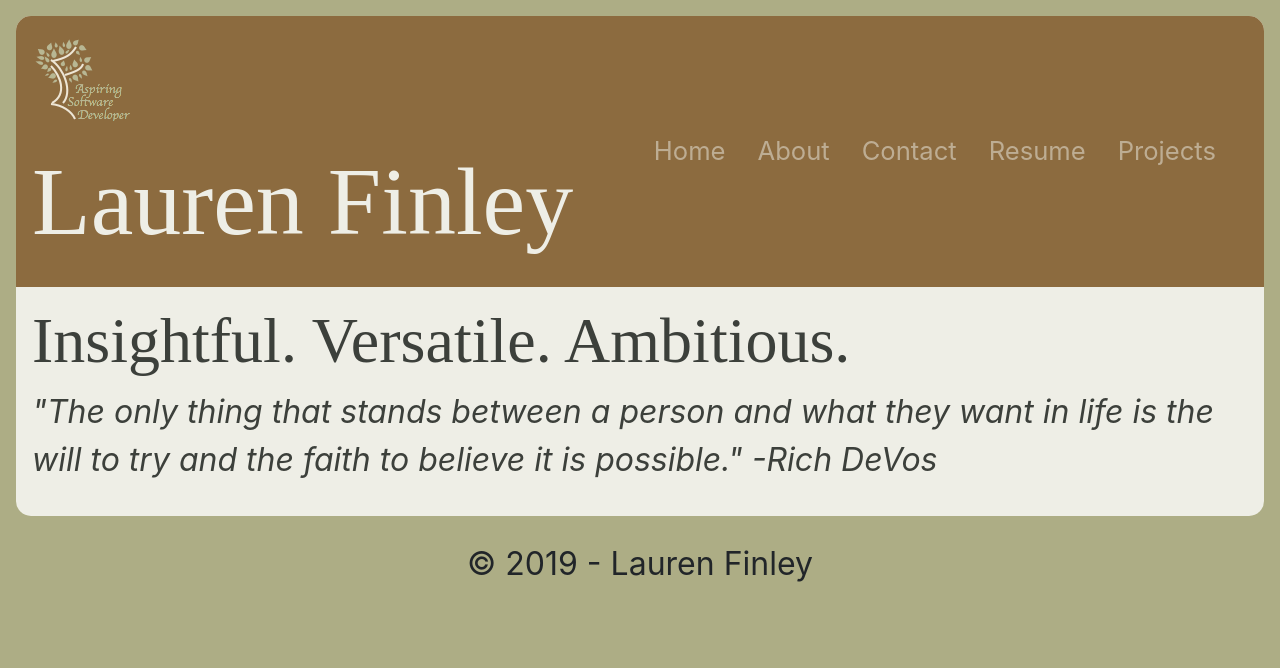
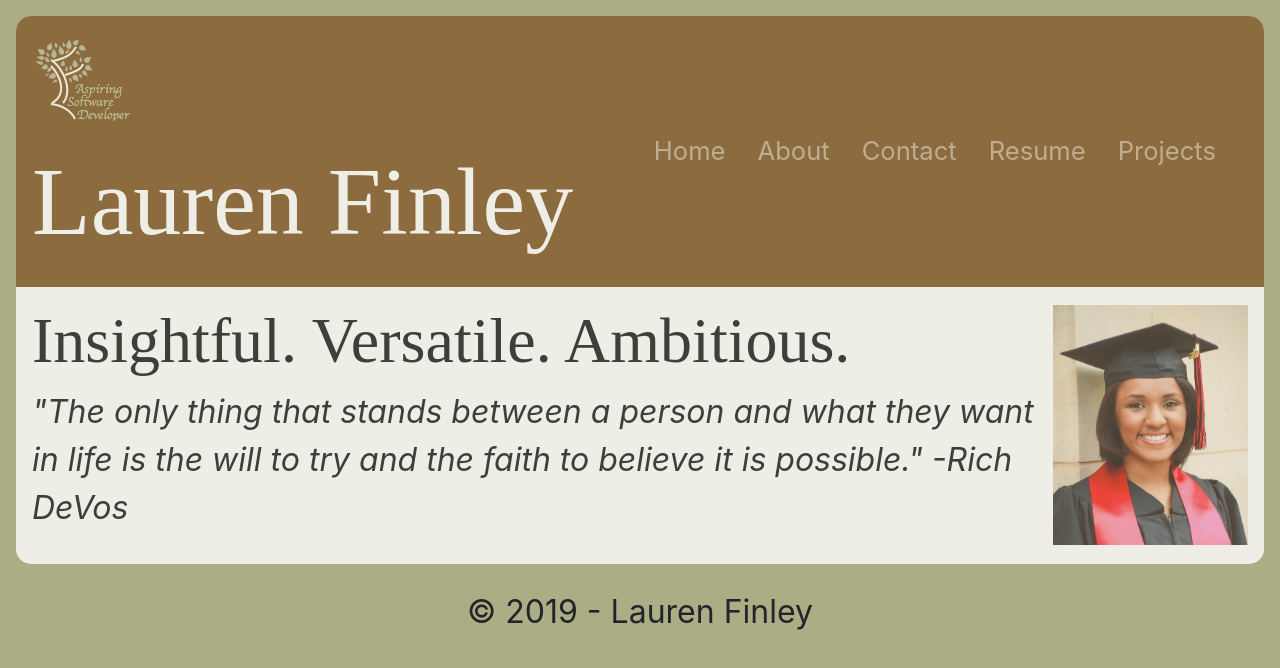
Before and after one commit to laurenoutloud/laurenoutloud.github.io, a React (Vite) app: page / in a window 1280 px wide. Shown: the top 668 px of the page. Built offline with nearby package versions, Linux system fonts and the light colour scheme.

Commit message:
add home page content

```diff
--- a/src/css/Home.css
+++ b/src/css/Home.css
@@ -5,3 +5,14 @@
 .home p {
     font-style: italic;
 }
+
+.homePhoto {
+    display: inline;
+    height: 15em;
+}
+
+.home {
+    display: flex;
+    align-items: center;
+    justify-content: space-between;
+}
--- a/src/routes/Home.js
+++ b/src/routes/Home.js
@@ -1,17 +1,24 @@
-import React from 'react';
-import "../css/Home.css"
+import React from "react";
+import "../css/Home.css";
+import selfPhoto from "../images/graduate-photo.jpg";
 
-class Home extends React.Component{
-    render(){
-        return(
-            <div className="home">
-                <h2>Insightful. Versatile. Ambitious.</h2>
-                <p>"The only thing that stands between a person and what they want in life is the will to try and the faith to believe it is possible."
-					-Rich DeVos</p>
-            </div>
+class Home extends React.Component {
+  render() {
+    return (
+      <div className="home">
+        <div className="home-text">
+          <h2>Insightful. Versatile. Ambitious.</h2>
 
-        )
-    }
+          <p>
+            "The only thing that stands between a person and what they want in
+            life is the will to try and the faith to believe it is possible."
+            -Rich DeVos
+          </p>
+        </div>
+        <img className="homePhoto" src={selfPhoto} alt="Graduation Photo" />
+      </div>
+    );
+  }
 }
 
 export default Home;
```
Also changed, not shown: src/images/graduate-photo.jpg (added).
